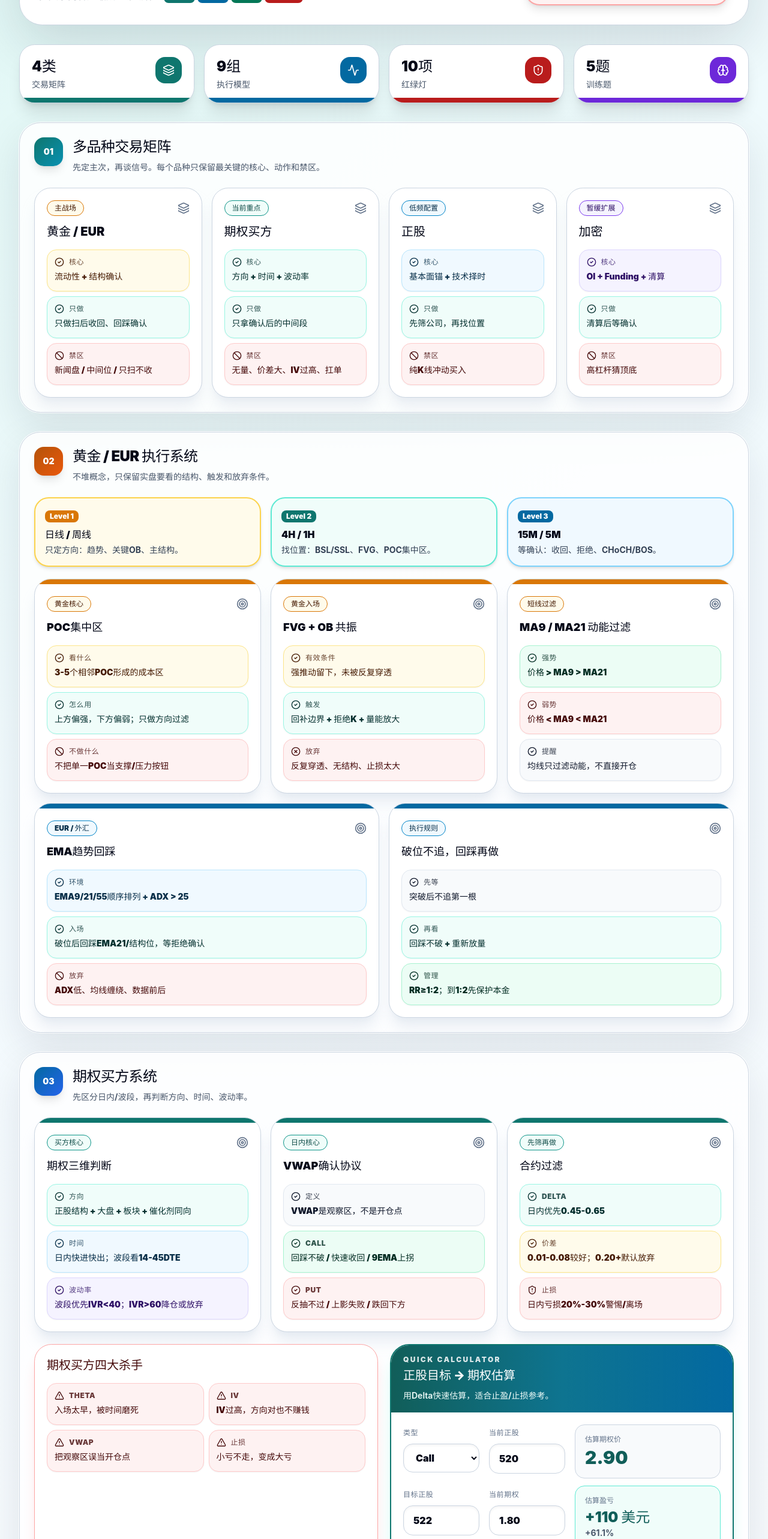
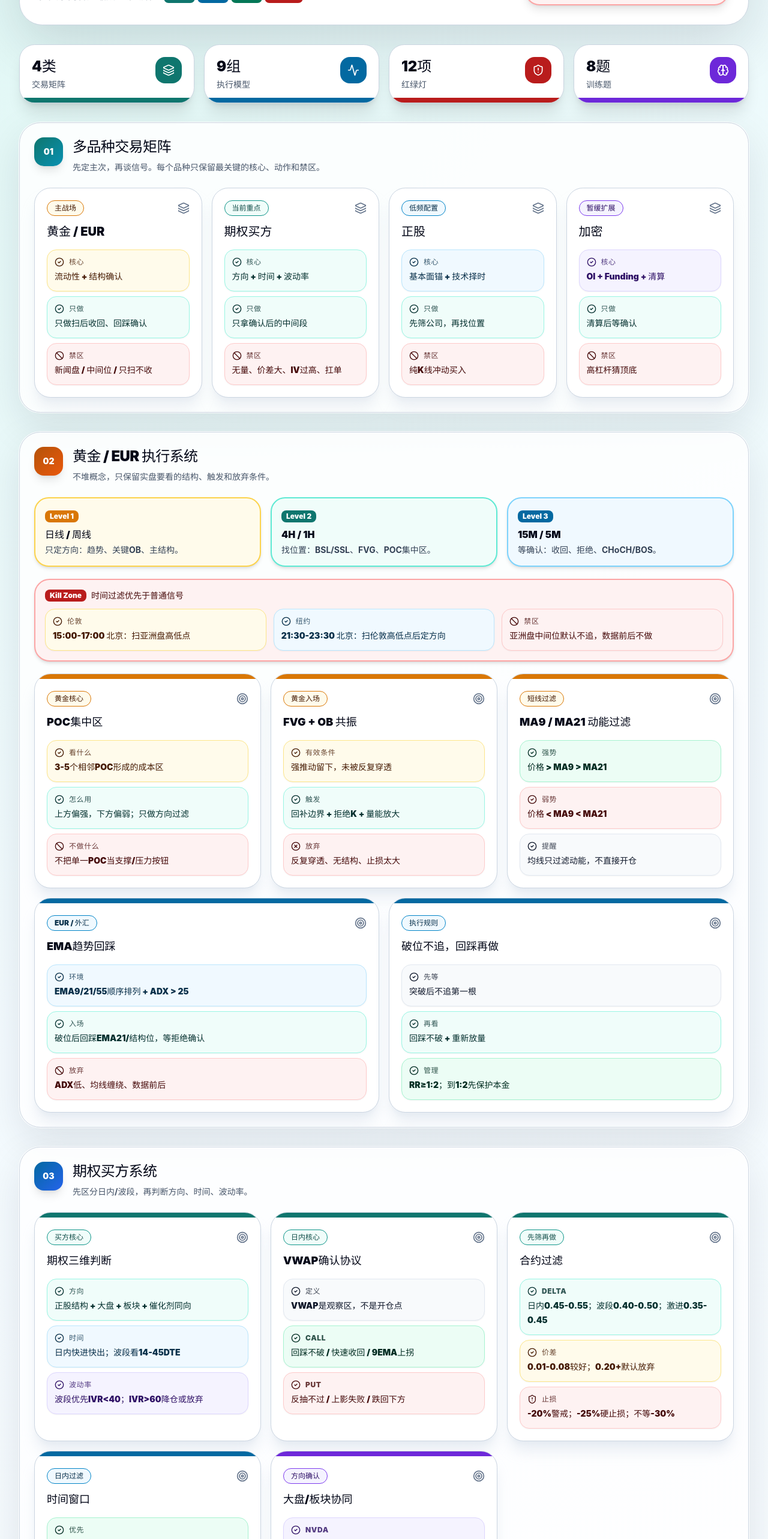
Before and after one commit to TPCapital/ModelTrade-, a React (Vite) app: page / in a window 1280 px wide. Shown: the part 234-2800 px from the top of the page at 60% size. Built offline with nearby package versions, Linux system fonts and the light colour scheme.

Commit message:
Add files via upload

```diff
--- a/src/App.jsx
+++ b/src/App.jsx
@@ -213,9 +213,29 @@ const optionModels = [
     badge: "先筛再做",
     tone: "teal",
     items: [
-      { label: "Delta", text: "日内优先0.45-0.65", tone: "teal" },
+      { label: "Delta", text: "日内0.45-0.55；波段0.40-0.50；激进0.35-0.45", tone: "teal" },
       { label: "价差", text: "0.01-0.08较好；0.20+默认放弃", tone: "amber" },
-      { label: "止损", text: "日内亏损20%-30%警惕/离场", tone: "red", icon: ShieldAlert },
+      { label: "止损", text: "-20%警戒；-25%硬止损；不等-30%", tone: "red", icon: ShieldAlert },
+    ],
+  },
+  {
+    title: "时间窗口",
+    badge: "日内过滤",
+    tone: "blue",
+    items: [
+      { label: "优先", text: "09:45-11:30 / 13:30-15:00 ET", tone: "green" },
+      { label: "避开", text: "09:30-09:45、午盘、尾盘15分钟", tone: "red", icon: Ban },
+      { label: "数据", text: "FOMC/CPI/非农后30分钟不急进", tone: "amber" },
+    ],
+  },
+  {
+    title: "大盘/板块协同",
+    badge: "方向确认",
+    tone: "violet",
+    items: [
+      { label: "NVDA", text: "看QQQ + XLK，同向才升级", tone: "violet" },
+      { label: "TSLA", text: "看QQQ + XLY，冲突就降级", tone: "blue" },
+      { label: "原则", text: "个股强但大盘/板块冲突，放弃或小仓", tone: "red", icon: AlertTriangle },
     ],
   },
 ];
@@ -234,9 +254,10 @@ const stockModels = [
 ];
 
 const macroCards = [
-  { state: "Risk ON", cond: "VIX < 18 + DXY下行", action: "正股 / QQQ Call 更友好；黄金谨慎", tone: "green" },
-  { state: "Risk OFF", cond: "VIX > 25 + DXY上行", action: "黄金避险 / Put / 观望优先", tone: "red" },
+  { state: "强Risk ON", cond: "VIX<18 且当日下行", action: "Call环境更友好；可正常筛选机会", tone: "green" },
+  { state: "低位转弱", cond: "VIX<18 但当日上行", action: "缩小仓位；警惕低位转向", tone: "amber" },
   { state: "过渡期", cond: "VIX 18-25", action: "降仓，等方向，不扩大交易", tone: "amber" },
+  { state: "Risk OFF", cond: "VIX>25 且继续上行", action: "Put/观望优先；谨慎做多", tone: "red" },
 ];
 
 const highWinModels = [
@@ -287,11 +308,13 @@ const checklist = [
   "位置不在中间位，也不是机械到线开仓。",
   "方向完整：大盘、板块、品种结构不冲突。",
   "期权已检查：DTE、Delta、价差、成交量、IV风险。",
+  "期权处于高概率时间窗口，避开开盘乱流/午盘/尾盘。",
   "VWAP只作观察区，已出现失败/收回确认。",
   "量能和空间足够，不是低胜率磨损区。",
-  "黄金/EUR已确认结构、流动性、趋势强度。",
-  "风险已写清：止损、止盈、最大亏损。",
-  "避开开盘乱扫、午盘低流动性、重大数据前。",
+  "黄金/EUR已确认Kill Zone、结构、流动性、趋势强度。",
+  "风险已写清：-25%硬止损、+50%保护、最大亏损。",
+  "VIX方向支持或已降仓处理。",
+  "没有触发连续亏损熔断：2笔连亏/日损5%/3日连亏。",
   "情绪正常：不是回本、证明自己、连续亏损后追单。",
 ];
 
@@ -301,6 +324,9 @@ const questions = [
   { q: "EUR均线缠绕、ADX低，还能做趋势回踩吗？", options: ["能", "不能，趋势强度不足", "只看MACD", "追突破"], a: 1, exp: "趋势系统必须先有趋势环境。" },
   { q: "IVR > 60 时，买方期权最怕什么？", options: ["买太便宜", "IV Crush和买贵", "成交太多", "Delta太高"], a: 1, exp: "IV高位时，方向对也可能被波动率回落杀掉利润。" },
   { q: "正股是否只靠K线入场？", options: ["是", "不是，先有基本面锚定", "只看PE", "只看消息"], a: 1, exp: "正股是低频配置系统，基本面锚定优先。" },
+  { q: "日内期权亏损到-25%，正确动作是什么？", options: ["再等到-30%", "硬止损离场", "加仓摊平", "换合约继续赌"], a: 1, exp: "-20%是警戒，-25%是硬止损，不给情绪留空间。" },
+  { q: "NVDA想买Call，但QQQ和XLK都弱，怎么办？", options: ["正常买", "方向冲突，降级或放弃", "买更虚值", "无视大盘"], a: 1, exp: "日内个股期权需要大盘/板块协同，冲突时胜率下降。" },
+  { q: "黄金亚洲盘中间位出现信号，可以主动追吗？", options: ["可以", "不追，优先等伦敦/纽约Kill Zone", "满仓试", "只看FVG"], a: 1, exp: "黄金/EUR要加入时间过滤，亚洲盘中间位假信号多。" },
 ];
 
 function OptionPriceCalculator() {
@@ -379,6 +405,14 @@ function GoldEurSystem() {
         <div className="rounded-[1.5rem] border-2 border-teal-300 bg-teal-50 p-4 shadow-md"><KeyWord tone="teal">Level 2</KeyWord><h3 className="mt-2 font-black text-slate-950">4H / 1H</h3><p className="mt-1 text-sm font-bold text-slate-700">找位置：BSL/SSL、FVG、POC集中区。</p></div>
         <div className="rounded-[1.5rem] border-2 border-sky-300 bg-sky-50 p-4 shadow-md"><KeyWord tone="blue">Level 3</KeyWord><h3 className="mt-2 font-black text-slate-950">15M / 5M</h3><p className="mt-1 text-sm font-bold text-slate-700">等确认：收回、拒绝、CHoCH/BOS。</p></div>
       </div>
+      <div className="mb-5 rounded-[1.6rem] border-2 border-red-300 bg-red-50 p-4 shadow-md">
+        <div className="mb-3 flex flex-wrap items-center gap-2"><KeyWord tone="red">Kill Zone</KeyWord><span className="text-sm font-black text-red-950">时间过滤优先于普通信号</span></div>
+        <div className="grid gap-3 md:grid-cols-3">
+          <RuleCard label="伦敦" text="15:00-17:00 北京：扫亚洲盘高低点" tone="amber" />
+          <RuleCard label="纽约" text="21:30-23:30 北京：扫伦敦高低点后定方向" tone="blue" />
+          <RuleCard label="禁区" text="亚洲盘中间位默认不追，数据前后不做" tone="red" icon={Ban} />
+        </div>
+      </div>
       <div className="grid gap-4 lg:grid-cols-3">{goldModels.map((m) => <FlowCard key={m.title} {...m} />)}</div>
       <div className="mt-4 grid gap-4 lg:grid-cols-2">{eurModels.map((m) => <FlowCard key={m.title} {...m} />)}</div>
     </section>
@@ -389,7 +423,15 @@ function OptionSystem() {
   return (
     <section className="mb-8 rounded-[2.2rem] border border-slate-300 bg-white/85 p-5 shadow-[0_24px_70px_rgba(15,23,42,0.10)] ring-1 ring-white md:p-6">
       <SectionHeader number="03" title="期权买方系统" desc="先区分日内/波段，再判断方向、时间、波动率。" tone="blue" />
-      <div className="grid gap-4 lg:grid-cols-3">{optionModels.map((m) => <FlowCard key={m.title} {...m} />)}</div>
+      <div className="grid gap-4 lg:grid-cols-3 2xl:grid-cols-5">{optionModels.map((m) => <FlowCard key={m.title} {...m} />)}</div>
+      <div className="mt-5 rounded-[1.6rem] border-2 border-teal-300 bg-teal-50 p-4 shadow-md">
+        <div className="grid gap-3 md:grid-cols-4">
+          <RuleCard label="警戒" text="-20%：检查正股结构是否失效" tone="amber" icon={AlertTriangle} />
+          <RuleCard label="硬止损" text="-25%：必须离场" tone="red" icon={ShieldAlert} />
+          <RuleCard label="保护" text="+50%：至少平一半" tone="green" />
+          <RuleCard label="不贪" text="+80%-100%：优先全平" tone="teal" />
+        </div>
+      </div>
       <div className="mt-5 grid gap-5 xl:grid-cols-[1fr_1fr]">
         <Card className="rounded-[1.8rem] border-red-300 bg-red-50 p-5 shadow-xl shadow-red-100">
           <h3 className="text-xl font-black text-red-950">期权买方四大杀手</h3>
@@ -417,8 +459,8 @@ function ExpansionSystem() {
           <h3 className="mt-3 text-lg font-black text-slate-950">加密合约 / 期权</h3>
           <div className="mt-4 grid gap-2">
             <RuleCard label="看" text="OI、Funding、清算尖峰" tone="violet" />
-            <RuleCard label="等" text="清算后Pin Bar/吞没确认" tone="teal" />
-            <RuleCard label="禁" text="高杠杆、插针前猜底顶" tone="red" icon={Ban} />
+            <RuleCard label="等" text="清算后15-45分钟，5M/15M确认" tone="teal" />
+            <RuleCard label="禁" text="1M噪音追反转；高杠杆猜顶底" tone="red" icon={Ban} />
           </div>
         </Card>
       </div>
@@ -430,7 +472,7 @@ function MacroAndModels() {
   return (
     <section className="mb-8 rounded-[2.2rem] border border-slate-300 bg-white/90 p-5 shadow-[0_24px_70px_rgba(15,23,42,0.10)] ring-1 ring-white md:p-6">
       <SectionHeader number="05" title="宏观过滤 + 高胜率模型库" desc="先判断环境，再选择模型。没有触发，就不是机会。" tone="slate" />
-      <div className="mb-5 grid gap-3 lg:grid-cols-3">
+      <div className="mb-5 grid gap-3 lg:grid-cols-4">
         {macroCards.map((m) => <RuleCard key={m.state} label={`${m.state}｜${m.cond}`} text={m.action} tone={m.tone} icon={Gauge} />)}
       </div>
       <div className="rounded-[1.8rem] border-2 border-teal-700 bg-white p-4 shadow-xl shadow-teal-100/70">
@@ -492,9 +534,9 @@ function DisciplineSystem() {
         <h3 className="text-xl font-black text-red-950">账户生存法则</h3>
         <div className="mt-4 grid gap-3 md:grid-cols-4">
           <RuleCard label="次数" text="每日最多3笔" tone="red" />
-          <RuleCard label="熔断" text="连续亏损2笔停止" tone="red" />
-          <RuleCard label="日损" text="亏损≤账户5%" tone="red" />
-          <RuleCard label="底线" text="规则误用单，不拖成情绪单" tone="red" />
+          <RuleCard label="连亏" text="当日连续亏损2笔，暂停1小时" tone="red" />
+          <RuleCard label="日损" text="当日亏损>账户5%，停止交易" tone="red" />
+          <RuleCard label="周期" text="连续3日亏损，回模拟盘1周" tone="red" />
         </div>
       </Card>
     </section>
@@ -515,7 +557,7 @@ export default function TradingModelTrainingSystem() {
         <motion.header initial={{ opacity: 0, y: 18 }} animate={{ opacity: 1, y: 0 }} className="mb-8 overflow-hidden rounded-[2.4rem] border border-slate-300 bg-white shadow-[0_30px_90px_rgba(15,23,42,0.14)]">
           <div className="h-3 bg-gradient-to-r from-teal-700 via-sky-600 to-violet-700" />
           <div className="p-6 md:p-8">
-            <div className="mb-4 flex flex-wrap gap-2"><Badge tone="teal">交易模型训练系统 v2.3</Badge><Badge tone="red">精简核心版</Badge><Badge tone="blue">关键词标注</Badge></div>
+            <div className="mb-4 flex flex-wrap gap-2"><Badge tone="teal">交易模型训练系统 v2.4</Badge><Badge tone="red">执行精确版</Badge><Badge tone="blue">关键词标注</Badge></div>
             <div className="grid gap-6 lg:grid-cols-[1fr_340px] lg:items-end">
               <div>
                 <h1 className="text-3xl font-black tracking-tight text-slate-950 md:text-5xl">多品种交易执行训练系统</h1>
```
